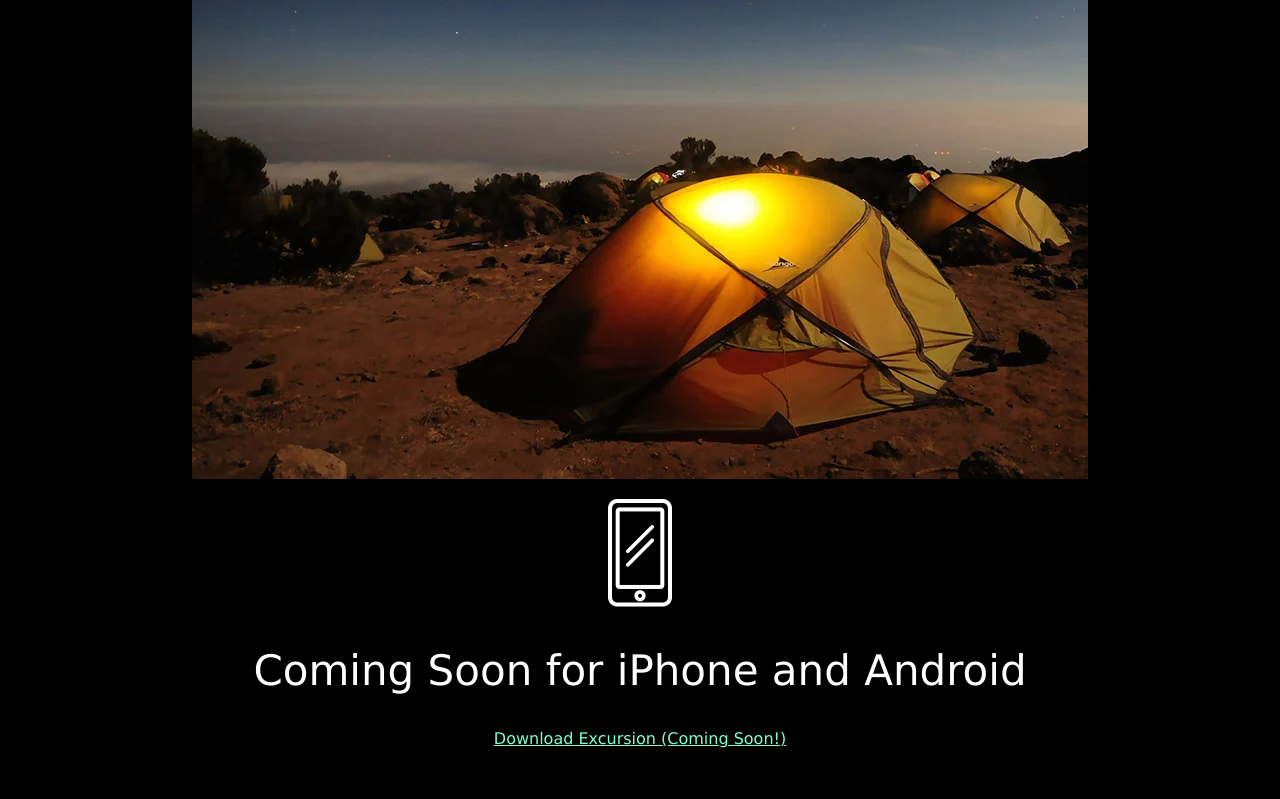
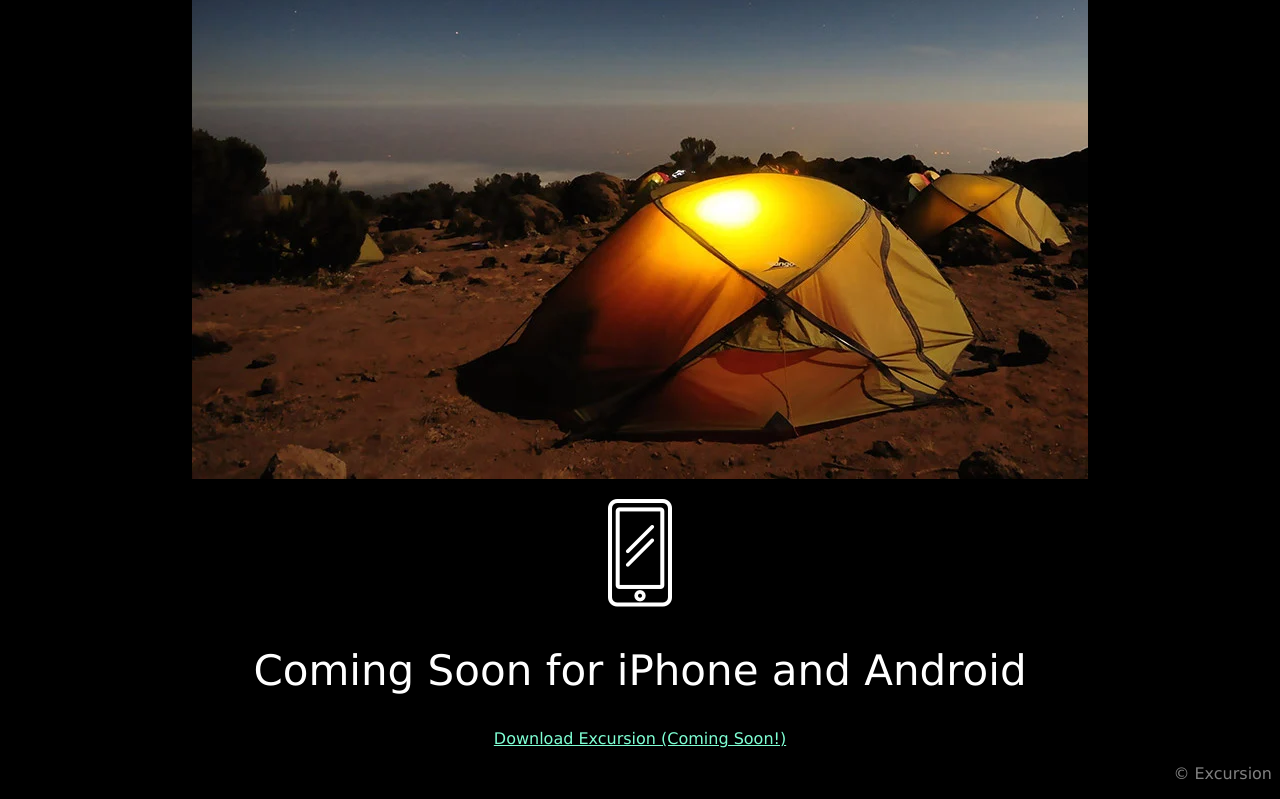
Before and after one commit to ArmaanBarak/Codecademy-Full-Stack-Engineer, a plain HTML site: page Excursion/index.html in a window 1280 px wide. Shown: the part 526-1325 px from the top of the page. Before the commit the page ends 1290 px from the top, so only its background shows below. Drawn offline with Linux system fonts and the light colour scheme.

Commit message:
Project Complete

```diff
--- a/Excursion/Resources/CSS/style.css
+++ b/Excursion/Resources/CSS/style.css
@@ -24,3 +24,8 @@ h2 {
     font-size: 21px;
     color: gray;
 }
+
+.end {
+    text-align: right;
+    color: gray;
+}
--- a/Excursion/index.html
+++ b/Excursion/index.html
@@ -31,6 +31,7 @@
     <footer>
         <h2>Coming Soon for iPhone and Android</h2>
         <p><a href="#">Download Excursion (Coming Soon!)</a></p>
+        <p class="end">© Excursion</p>
     </footer>
 </body>
 </html>
```
